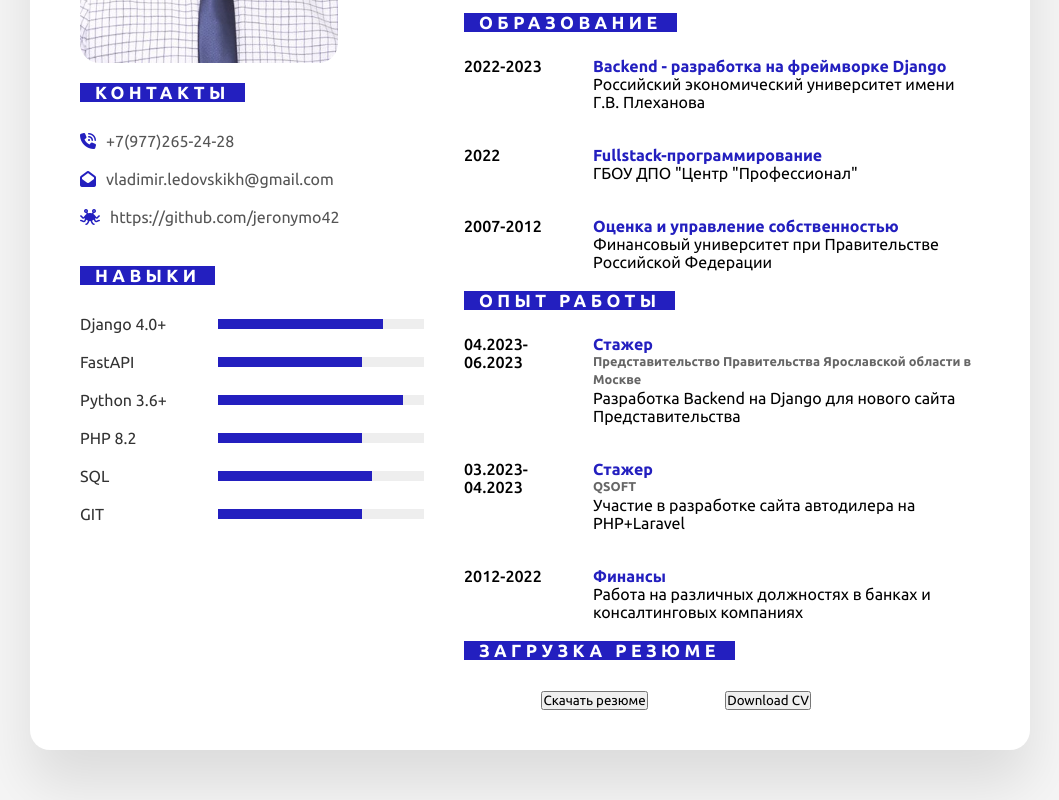
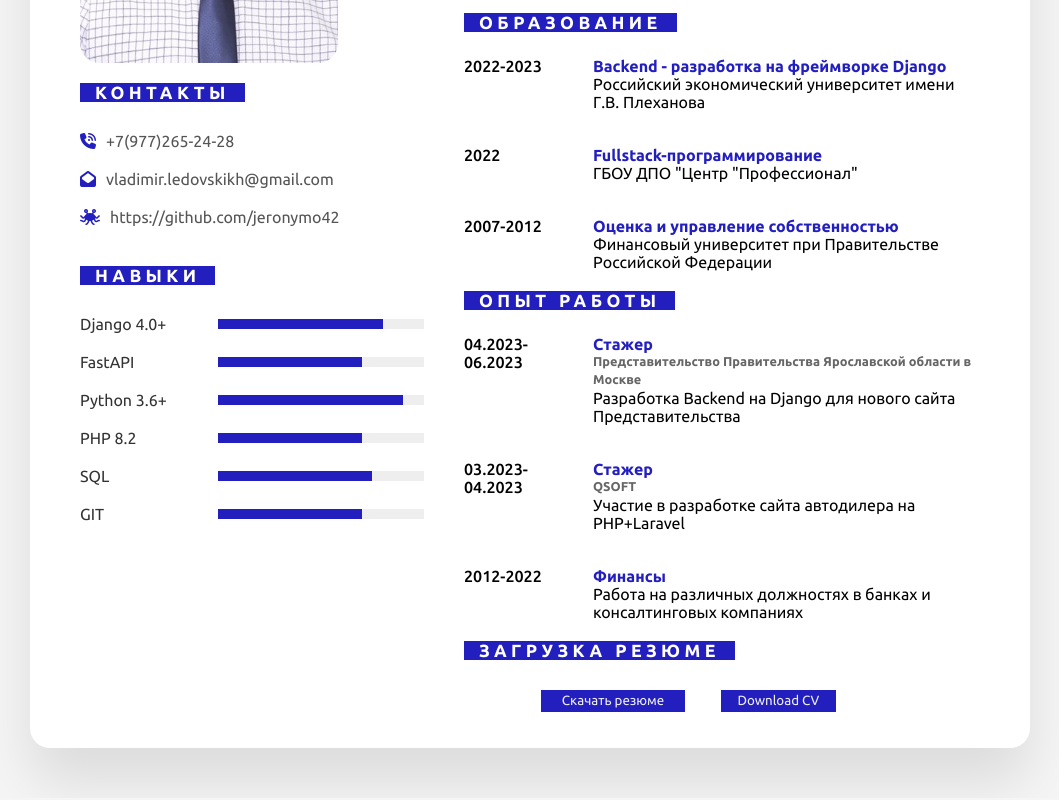
Before and after one commit to jeronymo42/cv_v2, a plain HTML site: page index.html in a window 1280 px wide. Shown: the part 507-1307 px from the top of the page, without its empty margins (110-1169 px from the left). Drawn offline with Linux system fonts and the light colour scheme.

Commit message:
change styles of download section

```diff
--- a/style.css
+++ b/style.css
@@ -197,6 +197,21 @@ h4 {
     color: #231fbf;
 }
 
+.download input {
+    height: 120%;
+    width: 140%;
+    color: #eee;
+    background-color: #231fbf;
+    border: #69175f;
+}
+
+.download input:hover {
+    height: 130%;
+    width: 160%;
+    background-color: #69175f;
+    border: #231fbf;
+}
+
 @media (max-width: 520px) {
 .container {
     border-radius: 5px;
```
